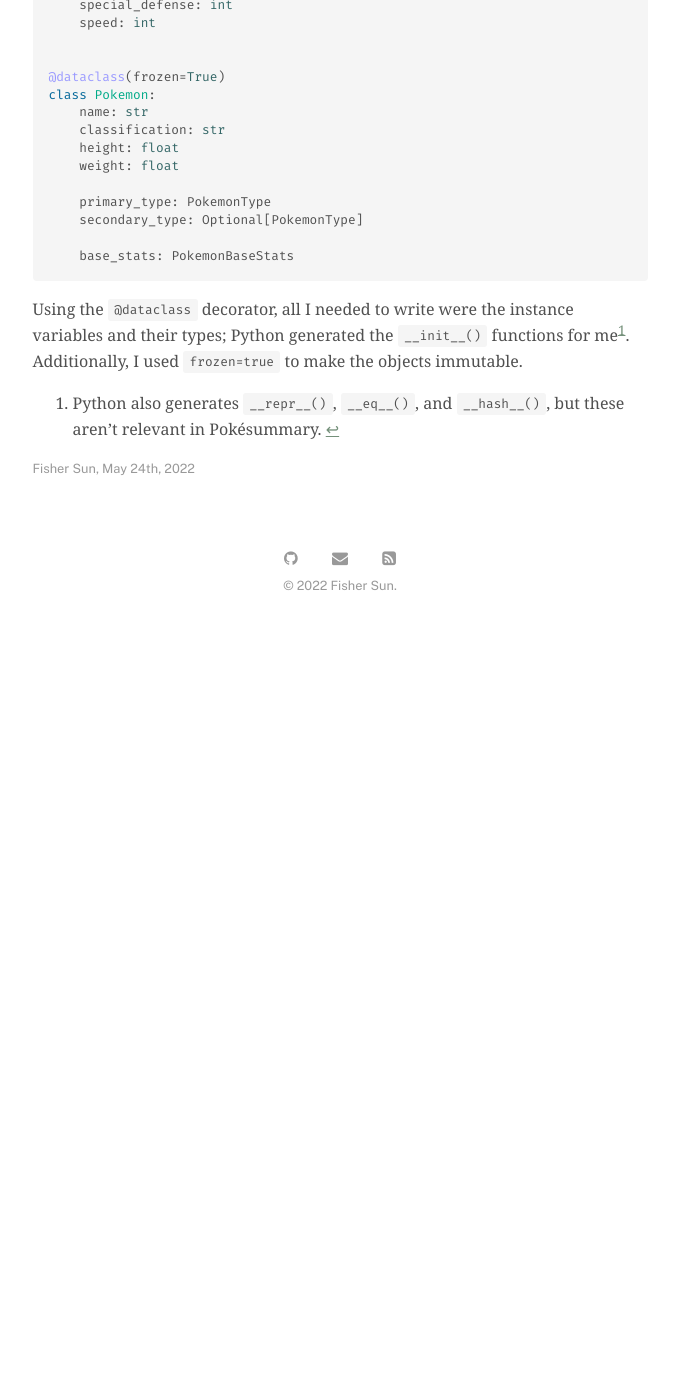
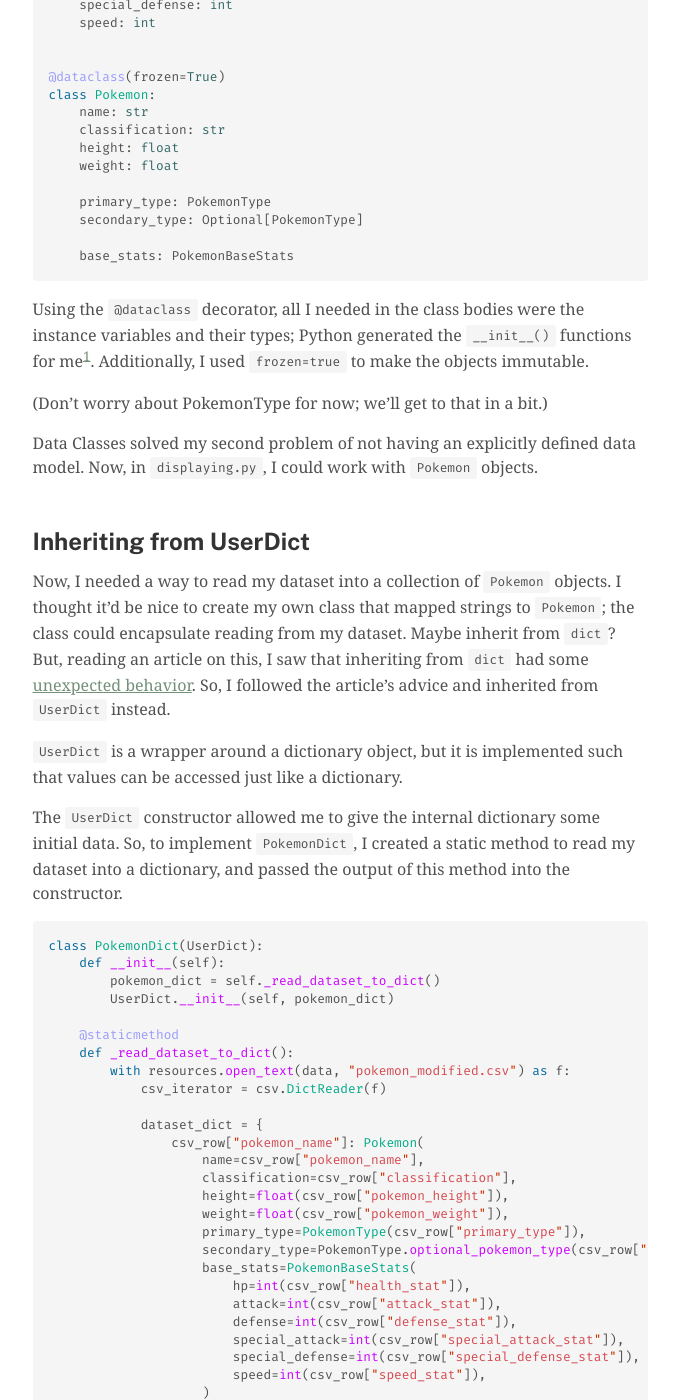
Before and after one commit to seasonedfish/blog, a Jekyll site: the page built from _posts/2022-05-24-pokesummary-version-2.md, in a window 1280 px wide and 1400 px high, scrolled down 1497 px. Shown: the whole window, without its empty margins (300-977 px from the left). Built offline with Jekyll 4.4.1, drawn with Linux system fonts in a browser that asks for light colours; before the commit the page ends 2127 px from its top, so only the background shows below that; some of the changed text lies outside the part shown.

Commit message:
Update pokesummary-version-2

````diff
--- a/_posts/2022-05-24-pokesummary-version-2.md
+++ b/_posts/2022-05-24-pokesummary-version-2.md
@@ -74,8 +74,67 @@ class Pokemon:
     base_stats: PokemonBaseStats
 ```
 Using the `@dataclass` decorator,
-all I needed to write were the instance variables and their types;
+all I needed in the class bodies were the instance variables and their types;
 Python generated the `__init__()` functions for me[^1].
 Additionally, I used `frozen=true` to make the objects immutable.
 
+(Don't worry about PokemonType for now; we'll get to that in a bit.)
+
+Data Classes solved my second problem of not having an explicitly defined data model.
+Now, in `displaying.py`, I could work with `Pokemon` objects.
+
+## Inheriting from UserDict
+Now, I needed a way to read my dataset into a collection of `Pokemon` objects.
+I thought it'd be nice to create my own class that mapped strings to `Pokemon`;
+the class could encapsulate reading from my dataset.
+Maybe inherit from `dict`?
+But, reading an article on this,
+I saw that inheriting from `dict` had some [unexpected behavior](https://treyhunner.com/2019/04/why-you-shouldnt-inherit-from-list-and-dict-in-python/).
+So, I followed the article's advice and inherited from `UserDict` instead.
+
+`UserDict` is a wrapper around a dictionary object,
+but it is implemented such that values can be accessed just like a dictionary.
+
+The `UserDict` constructor allowed me to give the internal dictionary some initial data.
+So, to implement `PokemonDict`,
+I created a static method to read my dataset into a dictionary,
+and passed the output of this method into the constructor.
+```python
+class PokemonDict(UserDict):
+    def __init__(self):
+        pokemon_dict = self._read_dataset_to_dict()
+        UserDict.__init__(self, pokemon_dict)
+
+    @staticmethod
+    def _read_dataset_to_dict():
+        with resources.open_text(data, "pokemon_modified.csv") as f:
+            csv_iterator = csv.DictReader(f)
+
+            dataset_dict = {
+                csv_row["pokemon_name"]: Pokemon(
+                    name=csv_row["pokemon_name"],
+                    classification=csv_row["classification"],
+                    height=float(csv_row["pokemon_height"]),
+                    weight=float(csv_row["pokemon_weight"]),
+                    primary_type=PokemonType(csv_row["primary_type"]),
+                    secondary_type=PokemonType.optional_pokemon_type(csv_row["secondary_type"]),
+                    base_stats=PokemonBaseStats(
+                        hp=int(csv_row["health_stat"]),
+                        attack=int(csv_row["attack_stat"]),
+                        defense=int(csv_row["defense_stat"]),
+                        special_attack=int(csv_row["special_attack_stat"]),
+                        special_defense=int(csv_row["special_defense_stat"]),
+                        speed=int(csv_row["speed_stat"]),
+                    )
+                )
+                for csv_row in csv_iterator
+            }
+        return dataset_dict
+```
+Although this dictionary comprehension isn't too pretty,
+it's much more explicit than before.
+Each attribute of the `Pokemon` class is mapped to a value from the current row.
+
+And now, I could replace the complicated `csv_to_nested_dict` call with one line:
+
 [^1]: Python also generates `__repr__()`, `__eq__()`, and `__hash__()`, but these aren't relevant in Pokésummary.
````
Also changed, not shown: other parts of _posts/2022-05-24-pokesummary-version-2.md (+1 -1 lines).
